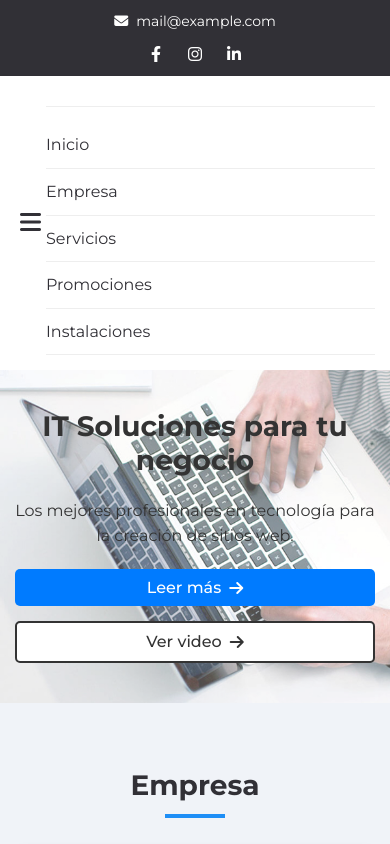
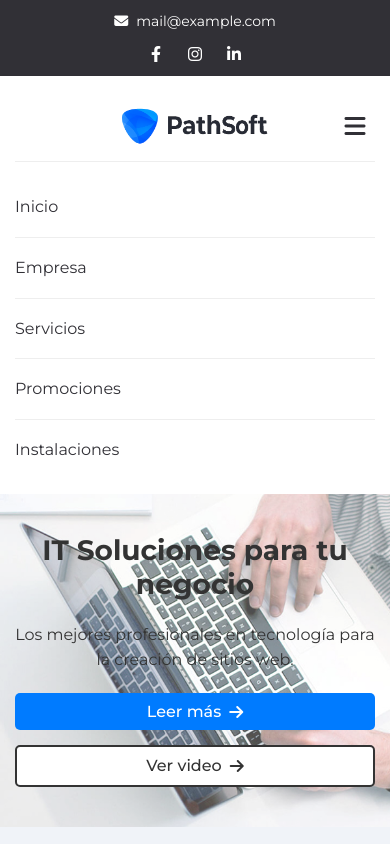
Before and after one commit to hazelhd20/Examen-Unidad-2, a plain HTML site: page index.html in a window 390 px wide. Both pictures are taken after a click on the button "Menú". Shown: the top 844 px of the page. Drawn offline with Linux system fonts and the light colour scheme.

Commit message:
Correccion menu movil

```diff
--- a/estilos.css
+++ b/estilos.css
@@ -618,140 +618,3 @@ body {
     font-size: 16px;
     margin: 5px 0;
 }
-
-/* Media Queries - Mobile 480px */
-@media (max-width: 480px) {
-    .cintilla {
-        height: auto;
-        padding: 10px 0;
-    }
-
-    .cintilla-contenedor {
-        flex-direction: column;
-        gap: 10px;
-    }
-
-    .barra-navegacion {
-        height: auto;
-        padding: 15px 0;
-    }
-
-    .barra-contenedor {
-        flex-direction: row;
-        justify-content: space-between;
-        align-items: center;
-    }
-
-    .logo {
-        display: none;
-    }
-
-    .menu-toggle {
-        display: block;
-    }
-
-    .menu-navegacion {
-        display: none;
-        flex-direction: column;
-        width: 100%;
-        gap: 0;
-        border-top: 1px solid #eee;
-        padding-top: 15px;
-        margin-top: 15px;
-    }
-
-    .menu-navegacion.menu-abierto {
-        display: flex;
-    }
-
-    .menu-navegacion li {
-        width: 100%;
-        border-bottom: 1px solid #eee;
-        padding: 10px 0;
-    }
-
-    .menu-navegacion a {
-        display: block;
-        width: 100%;
-    }
-
-    .hero {
-        height: auto;
-        min-height: auto;
-        padding: 40px 0;
-    }
-
-    .hero .contenedor {
-        height: auto;
-        justify-content: center;
-    }
-
-    .hero-contenido {
-        max-width: 100%;
-        align-items: center;
-        text-align: center;
-    }
-
-    .hero-titulo {
-        font-size: 28px;
-    }
-
-    .hero-descripcion {
-        font-size: 16px;
-    }
-
-    .hero-botones {
-        flex-direction: column;
-        width: 100%;
-    }
-
-    .boton {
-        width: 100%;
-        justify-content: center;
-    }
-
-    .empresa-grid {
-        grid-template-columns: 1fr;
-        gap: 20px;
-    }
-
-    .servicios-grid {
-        grid-template-columns: 1fr;
-        gap: 20px;
-    }
-
-    .servicio-card {
-        padding: 30px 20px;
-    }
-
-    .promociones-grid {
-        grid-template-columns: 1fr;
-        gap: 20px;
-    }
-
-    .instalaciones-galeria {
-        flex-direction: column;
-        gap: 20px;
-    }
-
-    .instalacion-item {
-        margin: 0;
-        width: 100%;
-    }
-
-    .instalacion-imagen {
-        height: auto;
-        width: 100%;
-    }
-
-    .empresa-titulo,
-    .servicios-titulo,
-    .promociones-titulo,
-    .instalaciones-titulo {
-        font-size: 28px;
-    }
-
-    .contenedor {
-        padding: 0 15px;
-    }
-}
--- a/index.html
+++ b/index.html
@@ -7,6 +7,7 @@
     <link href="https://fonts.googleapis.com/css?family=Montserrat:400,500,700,900&display=swap" rel="stylesheet">
     <link rel="stylesheet" href="https://cdnjs.cloudflare.com/ajax/libs/font-awesome/6.4.0/css/all.min.css">
     <link rel="stylesheet" href="estilos.css">
+    <link rel="stylesheet" href="movil.css">
 </head>
 <body>
     <!-- Cintilla superior -->
@@ -212,8 +213,29 @@
     </footer>
 
     <script>
-        document.querySelector('.menu-toggle').addEventListener('click', function() {
-            document.querySelector('.menu-navegacion').classList.toggle('menu-abierto');
+        const menuToggle = document.querySelector('.menu-toggle');
+        const menuNavegacion = document.querySelector('.menu-navegacion');
+        const menuLinks = document.querySelectorAll('.menu-navegacion a');
+
+        menuToggle.addEventListener('click', function() {
+            menuNavegacion.classList.toggle('menu-abierto');
+        });
+
+        // Cerrar el menú al hacer clic en un enlace
+        menuLinks.forEach(link => {
+            link.addEventListener('click', function() {
+                menuNavegacion.classList.remove('menu-abierto');
+            });
+        });
+
+        // Cerrar el menú al hacer clic fuera de él
+        document.addEventListener('click', function(event) {
+            const isClickInsideMenu = menuNavegacion.contains(event.target);
+            const isClickOnToggle = menuToggle.contains(event.target);
+
+            if (!isClickInsideMenu && !isClickOnToggle && menuNavegacion.classList.contains('menu-abierto')) {
+                menuNavegacion.classList.remove('menu-abierto');
+            }
         });
     </script>
 </body>
--- /dev/null
+++ b/movil.css
@@ -0,0 +1,180 @@
+/* Media Queries - Mobile 480px */
+@media (max-width: 480px) {
+    .cintilla {
+        height: auto;
+        padding: 10px 0;
+    }
+
+    .cintilla-contenedor {
+        flex-direction: column;
+        gap: 10px;
+    }
+
+    .barra-navegacion {
+        height: auto;
+        padding: 15px 0;
+    }
+
+    .barra-navegacion {
+        position: relative;
+    }
+
+    .barra-contenedor {
+        flex-direction: column;
+        gap: 0;
+        align-items: center;
+    }
+
+    .logo {
+        display: flex;
+        justify-content: center;
+        width: 100%;
+        order: 1;
+        align-items: center;
+        padding: 15px 0;
+        position: relative;
+    }
+
+    .menu-toggle {
+        display: flex;
+        align-items: center;
+        justify-content: center;
+        position: absolute;
+        right: 15px;
+        top: 50px;
+        transform: translateY(-50%);
+        z-index: 10;
+        height: 40px;
+        width: 40px;
+    }
+
+    .menu-navegacion {
+        max-height: 0;
+        overflow: hidden;
+        flex-direction: column;
+        width: 100%;
+        gap: 0;
+        border-top: 1px solid #eee;
+        padding-top: 0;
+        margin-top: 0;
+        order: 3;
+        transition: max-height 0.3s ease, padding-top 0.3s ease, margin-top 0.3s ease;
+        opacity: 0;
+    }
+
+    .menu-navegacion.menu-abierto {
+        max-height: 500px;
+        padding-top: 15px;
+        margin-top: 0;
+        opacity: 1;
+    }
+
+    .menu-navegacion li {
+        width: 100%;
+        border-bottom: 1px solid #eee;
+        padding: 12px 0;
+        transition: background-color 0.2s ease;
+    }
+
+    .menu-navegacion li:last-child {
+        border-bottom: none;
+    }
+
+    .menu-navegacion li:hover {
+        background-color: #f5f5f5;
+    }
+
+    .menu-navegacion a {
+        display: block;
+        width: 100%;
+        padding: 5px 0;
+    }
+
+    .menu-toggle {
+        transition: transform 0.3s ease;
+    }
+
+    .menu-toggle:active {
+        transform: scale(0.95);
+    }
+
+    .hero {
+        height: auto;
+        min-height: auto;
+        padding: 40px 0;
+    }
+
+    .hero .contenedor {
+        height: auto;
+        justify-content: center;
+    }
+
+    .hero-contenido {
+        max-width: 100%;
+        align-items: center;
+        text-align: center;
+    }
+
+    .hero-titulo {
+        font-size: 28px;
+    }
+
+    .hero-descripcion {
+        font-size: 16px;
+    }
+
+    .hero-botones {
+        flex-direction: column;
+        width: 100%;
+    }
+
+    .boton {
+        width: 100%;
+        justify-content: center;
+    }
+
+    .empresa-grid {
+        grid-template-columns: 1fr;
+        gap: 20px;
+    }
+
+    .servicios-grid {
+        grid-template-columns: 1fr;
+        gap: 20px;
+    }
+
+    .servicio-card {
+        padding: 30px 20px;
+    }
+
+    .promociones-grid {
+        grid-template-columns: 1fr;
+        gap: 20px;
+    }
+
+    .instalaciones-galeria {
+        flex-direction: column;
+        gap: 20px;
+    }
+
+    .instalacion-item {
+        margin: 0;
+        width: 100%;
+    }
+
+    .instalacion-imagen {
+        height: auto;
+        width: 100%;
+    }
+
+    .empresa-titulo,
+    .servicios-titulo,
+    .promociones-titulo,
+    .instalaciones-titulo {
+        font-size: 28px;
+    }
+
+    .contenedor {
+        padding: 0 15px;
+    }
+}
```
